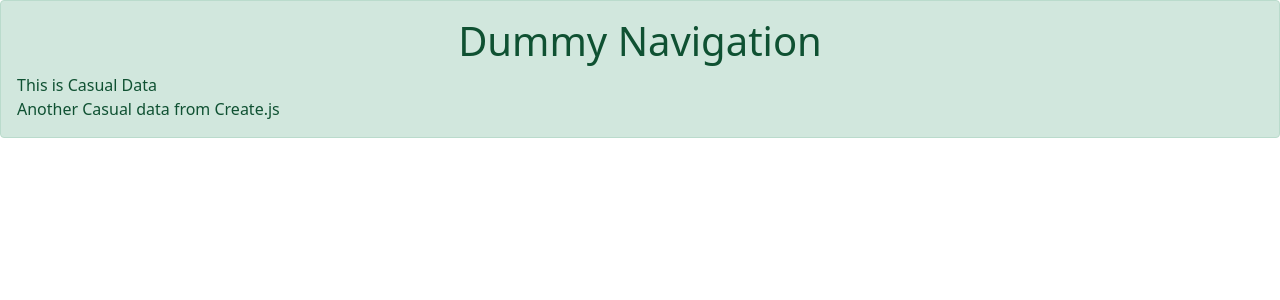
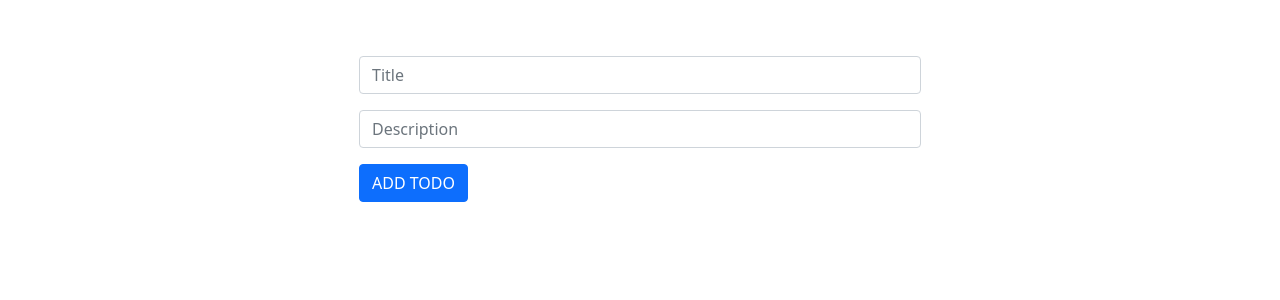
Before and after one commit to master-dhanesh/React-mern-02, a React (Create React App) app: page / in a window 1280 px wide. Shown: the top 300 px of the page. Built offline with nearby package versions, Linux system fonts and the light colour scheme.

Commit message:
TWO WAY BINGING

```diff
--- a/src/App.js
+++ b/src/App.js
@@ -1,13 +1,10 @@
-import React from "react";
 import Create from "./Components/Create";
-import NavWrapper from "./helpers/NavWrapper";
 
 const App = () => {
     return (
-        <NavWrapper>
-            This is Casual Data
+        <div className="container mt-5 p-2">
             <Create />
-        </NavWrapper>
+        </div>
     );
 };
 
--- a/src/Components/Create.js
+++ b/src/Components/Create.js
@@ -1,7 +1,41 @@
-import React from "react";
+import { useState } from "react";
 
 const Create = () => {
-    return <div>Another Casual data from Create.js</div>;
+    const [todo, setTodo] = useState({
+        title: "",
+        desc: "",
+    });
+    const ChangeHandler = (e) => {
+        setTodo({ ...todo, [e.target.name]: e.target.value });
+    };
+
+    const HandleSubmit = (e) => {
+        e.preventDefault();
+        console.log(todo);
+        setTodo({ title: "", desc: "" });
+    };
+
+    return (
+        <form onSubmit={HandleSubmit} className="w-50 m-auto">
+            <input
+                className="form-control"
+                type="text"
+                name="title"
+                placeholder="Title"
+                onChange={ChangeHandler}
+                value={todo.title}
+            />
+            <input
+                className="form-control mt-3 mb-3"
+                type="text"
+                name="desc"
+                placeholder="Description"
+                onChange={ChangeHandler}
+                value={todo.desc}
+            />
+            <button className="btn btn-primary">ADD TODO</button>
+        </form>
+    );
 };
 
 export default Create;
--- a/src/helpers/NavWrapper.js
+++ /dev/null
@@ -1,13 +0,0 @@
-import React from "react";
-
-const NavWrapper = (props) => {
-    const { children } = props;
-    return (
-        <div className="container-fluid alert alert-success">
-            <h1 className="text-center">Dummy Navigation</h1>
-            {children}
-        </div>
-    );
-};
-
-export default NavWrapper;
```
